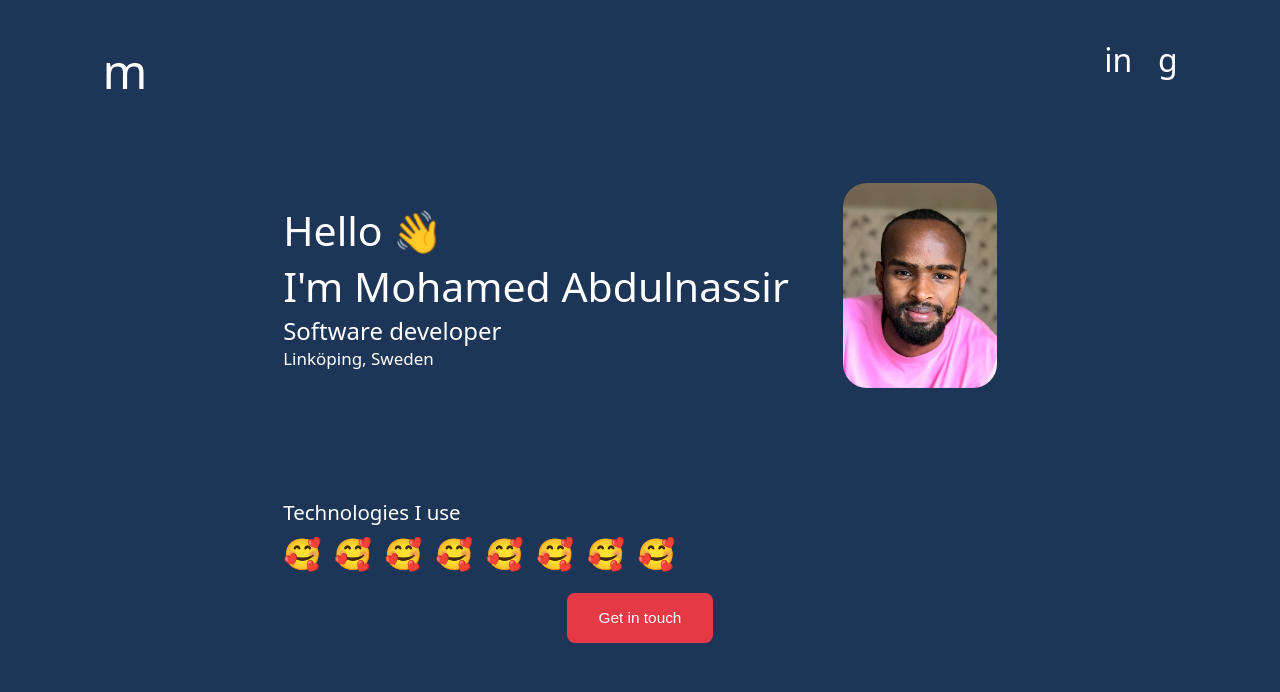
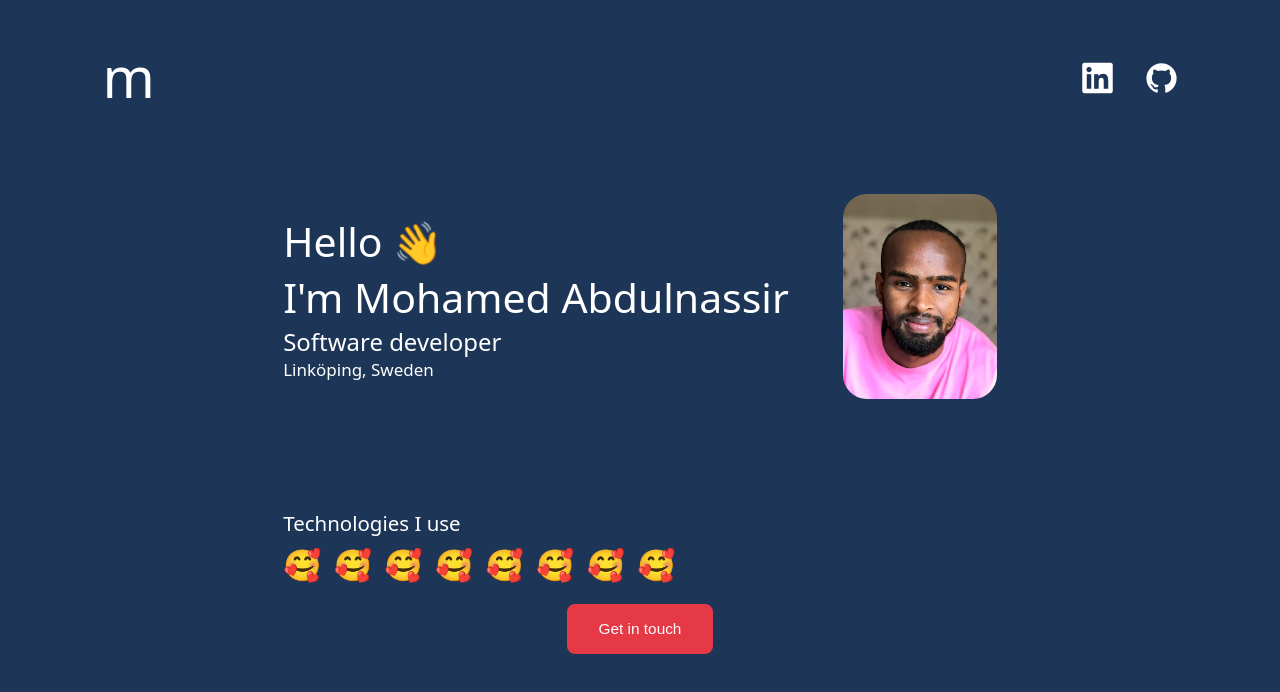
Before and after one commit to moeabdulnas/mohamedabdulnassir, a React (Create React App) app in the folder app/: page / in a window 1280 px wide. Shown: the top 692 px of the page. Built offline with nearby package versions, Linux system fonts and the light colour scheme.

Commit message:
Header logos in place and styled

```diff
--- a/app/public/index.html
+++ b/app/public/index.html
@@ -15,6 +15,7 @@
       user's mobile device or desktop. See https://developers.google.com/web/fundamentals/web-app-manifest/
     -->
     <link rel="manifest" href="%PUBLIC_URL%/manifest.json" />
+    <link rel="stylesheet" href="https://cdn.jsdelivr.net/gh/devicons/devicon@v2.15.1/devicon.min.css">
     <!--
       Notice the use of %PUBLIC_URL% in the tags above.
       It will be replaced with the URL of the `public` folder during the build.
--- a/app/src/App.css
+++ b/app/src/App.css
@@ -36,21 +36,28 @@ body {
   /* font-size: 3rem; */
 }
 
-/* .header > h1 {
-  display: inline;
-} */
-.links {
-  display: flex;
+
+
+#m {
+  font-size: 3.5rem;
+  height: max-content;
+
 }
 
-#linkedin {
-  margin-right: 2vw;
+/* .links {
+  display: flex;
+
+} */
+
+.devicon-linkedin-plain {
+  margin-right: 2.5vw;
 }
 
-#m {
-  font-size: 3rem;
+.header-logo {
+  font-size: 2rem;
+  position: relative;
+  top: 24px;
 }
-
 .container {
   margin: 10vh auto;
   display: flex;
--- a/app/src/App.js
+++ b/app/src/App.js
@@ -8,8 +8,10 @@ function App() {
       <div className="header">
         <h1 id="m">m</h1>
         <div className="links">
-          <h1 id="linkedin">in</h1>
-          <h1 id="github">g</h1>
+          {/* <h1 id="linkedin">in</h1>
+           <h1 id="github">g</h1> */}
+          <i class="devicon-linkedin-plain header-logo"></i>
+          <i class="devicon-github-original header-logo"></i>
         </div>
       </div>
 
```
